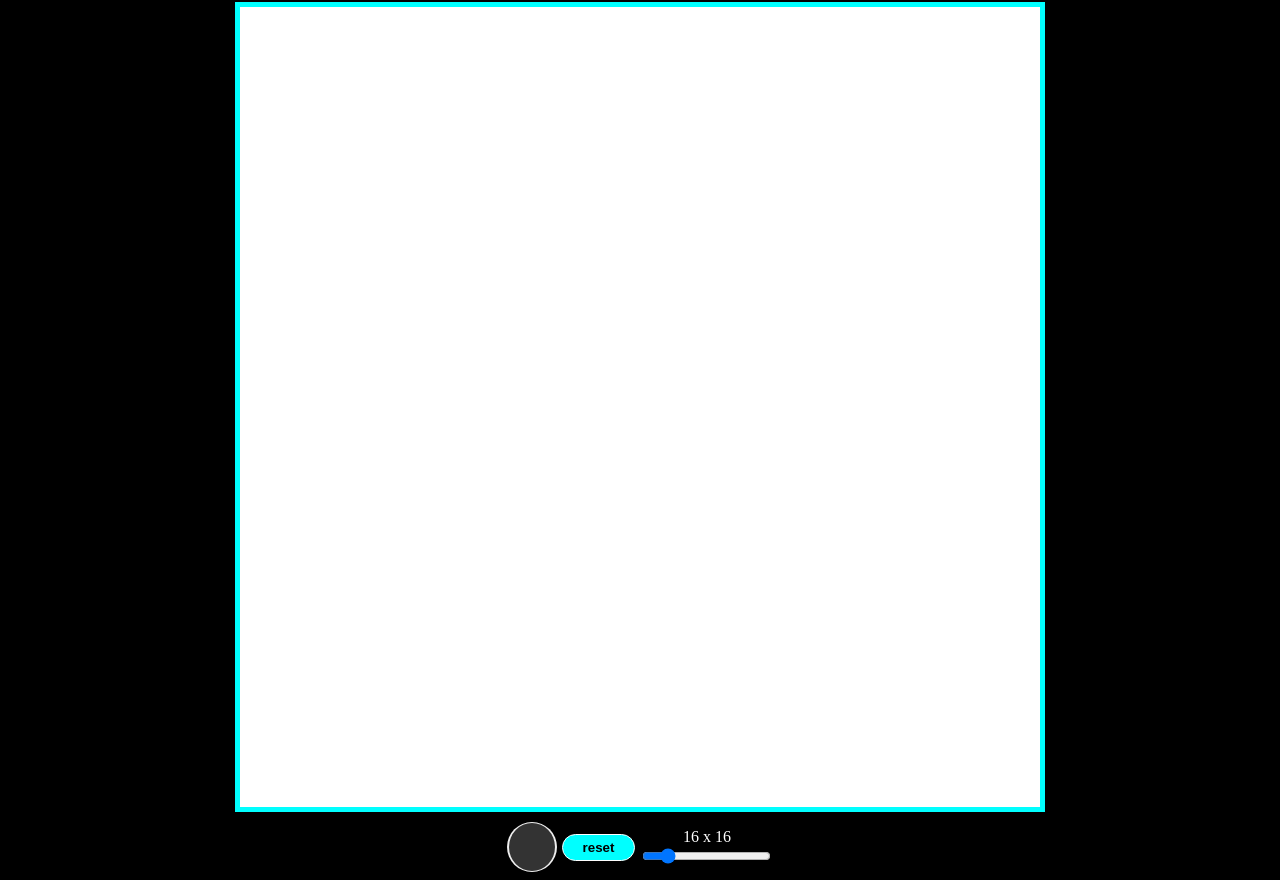
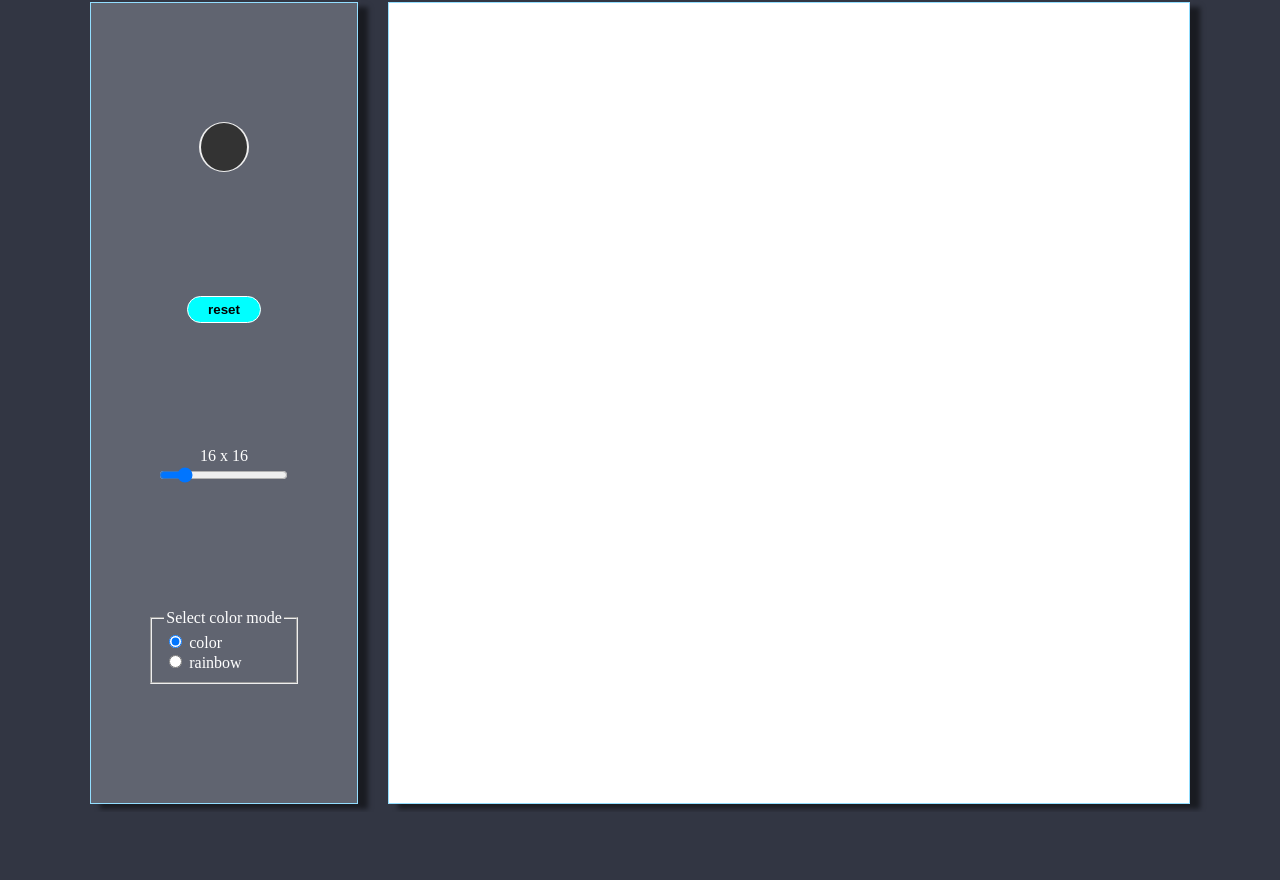
Before and after one commit to RobertBallou/etch-a-sketch, a plain HTML site: page index.html in a window 1280 px wide. Shown: the part 53-933 px from the top of the page. After the commit the page ends 865 px from the top, so only its background shows below. Drawn offline with Linux system fonts and the light colour scheme.

Commit message:
ADDED SIDE MENU Colormode select menu was added as well ass side menu for all settings. Some css was also added to make the page look nicer.

```diff
--- a/index.html
+++ b/index.html
@@ -7,17 +7,30 @@
     </head>
     <body>
         <h1>Etch-A-Sketch</h1>
-        <div id="container">
-        </div>
-        <div id="menu">
+        <div id="main-container">
+            <div id="side-menu">
                 <input id="pick-color" type="color" value="#333333" />
                 <div id="buttons">
                     <button id="reset-grid">reset</button>
                 </div>
-
                 <div id="size">
                     <div id="size-value">16 x 16</div>
                     <input id="size-slider" type="range" value="16" min="1" max="100" />
+                </div>
+                <fieldset>
+                    <legend>Select color mode</legend>
+                    <div>
+                    <input type="radio" id="color" name="colorMode" value="color"
+                            checked>
+                    <label for="color">color</label>
+                    </div>
+                    <div>
+                    <input type="radio" id="rainbow" name="colorMode" value="rainbow">
+                    <label for="rainbow">rainbow</label>
+                    </div>
+                </fieldset>
+            </div>
+            <div id="container">
             </div>
         </div>
         <script src="script.js"></script>
--- a/script.js
+++ b/script.js
@@ -5,6 +5,7 @@ let sizeSlider = document.getElementById('size-slider')
 
 let size = 16;
 let color = 'black';
+let colorMode = 'color';
 
 let mouseDown = false
 document.body.onmousedown = () => (mouseDown = true)
@@ -25,23 +26,21 @@ function createGrid(size){
             div.addEventListener('mousedown', changeColor)
             container.appendChild(div);
         }
-
-        //old way i did event listener
-        // document.querySelectorAll('.grid-item').forEach(item => {
-        //     item.addEventListener('mouseover', event => {
-        //         item.style.backgroundColor = color;
-        //         console.log(item);
-        //     })
-        // })
-
     }
 }
 
 //function for changing background color
 function changeColor(e){
-    console.log(e.type)
+    console.log(colorMode)
     if(e.type === 'mouseover' && !mouseDown) return;
-    e.target.style.backgroundColor = color;
+    if (colorMode === 'color'){
+        e.target.style.backgroundColor = color;
+    } else if (colorMode === 'rainbow'){
+        let a = Math.floor(Math.random()*256);
+        let b = Math.floor(Math.random()*256);
+        let c = Math.floor(Math.random()*256);
+        e.target.style.backgroundColor = `rgb(${a}, ${b}, ${c})`;
+    }
 }
 
 //event listener allowing you to clear hovered grid.
@@ -67,3 +66,11 @@ sizeSlider.onchange = (e) => {
     container.style.gridTemplateColumns = `repeat(${e.target.value}, 1fr`;
     createGrid(e.target.value);
 }
+
+document.getElementById('color').oninput = () => {
+    colorMode = 'color'
+}
+
+document.getElementById('rainbow').oninput = () => {
+    colorMode = 'rainbow'
+}
--- a/style.css
+++ b/style.css
@@ -1,12 +1,29 @@
 body {
-    background-color: black;
-    color: white;
+    background-color: #323643;
+    color: #93deff;
     display: flex;
     flex-direction: column;
     justify-content: center;
     align-items: center;
     gap: 10px;
 }
+#main-container {
+    display: grid;
+    grid-template-columns: 1fr 3fr;
+    gap: 30px;
+}
+
+#side-menu {
+    display: flex;
+    gap: 5px;
+    justify-content: space-evenly;
+    flex-direction: column;
+    align-items: center;
+    border: 1px #93deff solid;
+    background-color: #606470;
+    box-shadow: 10px 5px 5px rgba(0, 0, 0, .5);
+}
+
 #container {
     background-color: gray;
     display: grid;
@@ -14,18 +31,13 @@ body {
     grid-template-rows: repeat(16, 1fr);
     width: 800px;
     height: 800px;
-    border: 5px cyan solid;
-}
-
-#menu {
-    display: flex;
-    gap: 5px;
+    border: 1px #93deff solid;
+    box-shadow: 10px 5px 5px rgba(0, 0, 0, .5);
 }
 
 #size {
     display: flex;
     flex-direction: column;
-    background-color: black;
     justify-content: center;
     align-items: center;
 }
@@ -35,7 +47,6 @@ h1{
 }
 
 div {
-    background-color: black;
     color: white;
 }
 
@@ -49,7 +60,6 @@ div {
 }
 
 #buttons {
-    background-color: black;
     display: flex;
     gap: 5px;
     justify-content: center;
```
Lines whose indentation alone changed are shown as unchanged.
